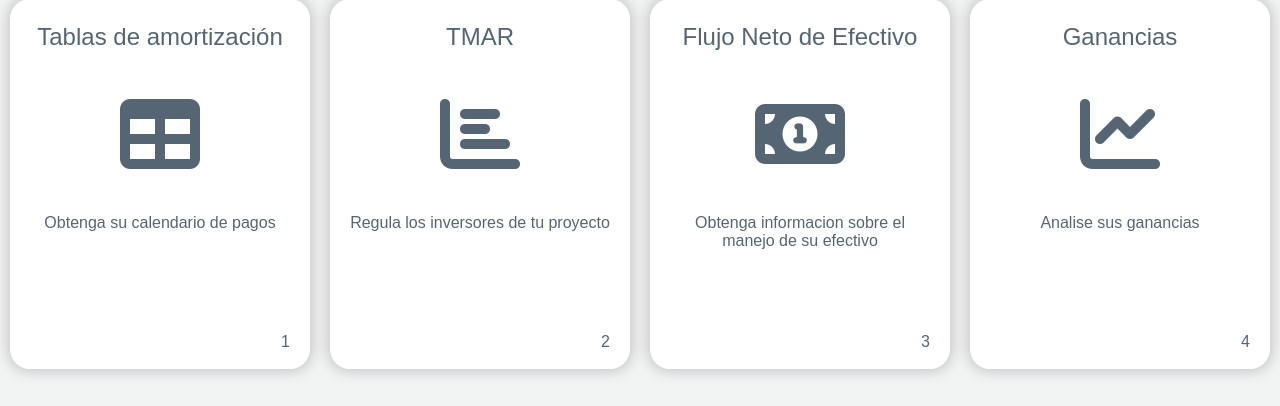
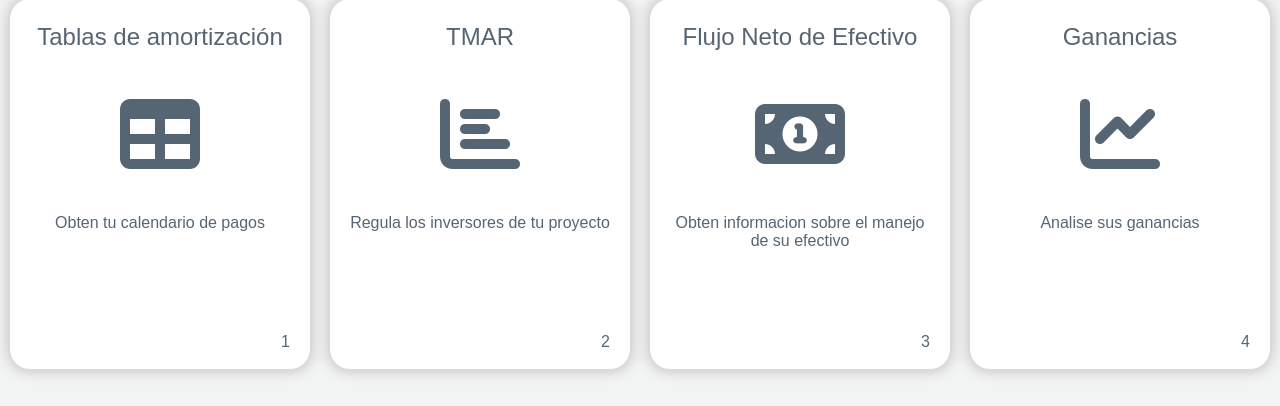
Before and after one commit to ericBelloo/pageyou, a Django app: page / in a window 1280 px wide. Shown: the part 296-702 px from the top of the page. Run offline with Django 3.2, Linux system fonts and the light colour scheme; some libraries are stand-ins or nearby versions.

Commit message:
correccion de subtemas

```diff
--- a/templates/home.html
+++ b/templates/home.html
@@ -21,7 +21,7 @@
         <div class="wrap-body">
             <i class="fa fa-table"></i>
             <span>
-                Obtenga su calendario de pagos
+                Obten tu calendario de pagos
             </span>
         </div>
         <div class="wrap-footer">
@@ -49,7 +49,7 @@
         <div class="wrap-body">
             <i class="fas fa-money-bill-alt"></i>
             <span>
-                Obtenga informacion sobre el manejo de su efectivo
+                Obten informacion sobre el manejo de su efectivo
             </span>
         </div>
         <div class="wrap-footer">
```
